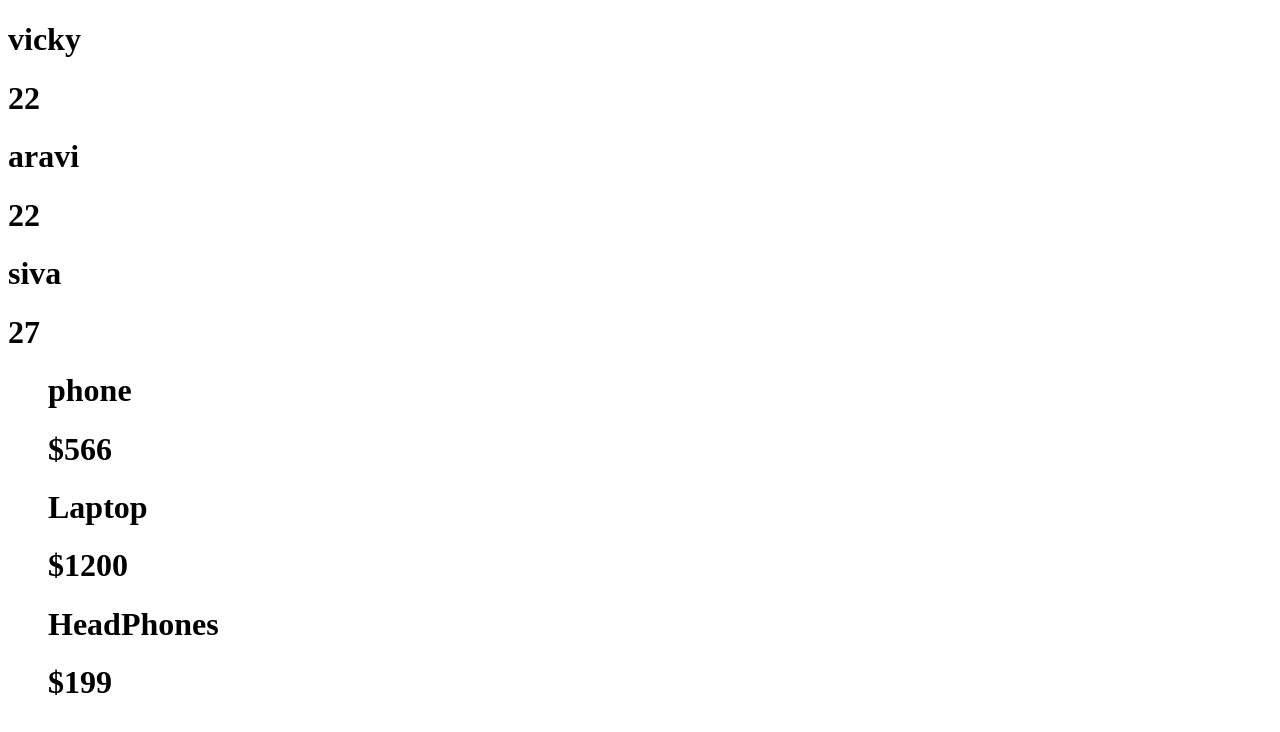
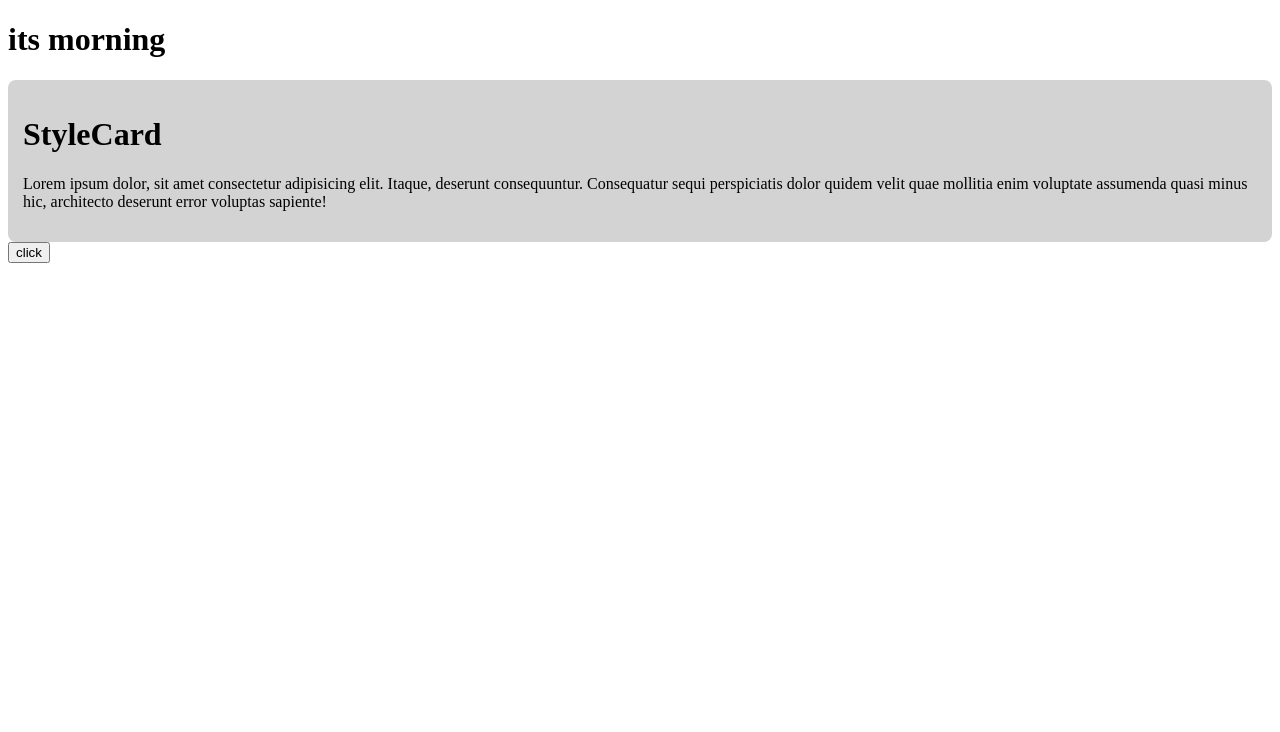
Before and after one commit to Vic-ky10/Map-react.js, a React (Vite) app: page / in a window 1280 px wide. Shown: the top 732 px of the page. Built offline with nearby package versions, Linux system fonts and the light colour scheme.

Commit message:
commited the files

```diff
--- a/src/App.jsx
+++ b/src/App.jsx
@@ -1,14 +1,36 @@
-import Product from "./components/ProductList";
-import UserList from "./components/UserList";
 
+function Cart() {
+
+    const items = [ 'cup','laptop','iphone', 'pc','ps5','xbox']
+
+
+  return (
+
+  <main>
+           <h1>Cart</h1>
+   <h2>
+     {items.length > 0  && <h2> you have {items.length} in your Cart</h2>}
+   </h2>
+     <h2>Products</h2>
+
+      {items.map(map =>(
+          <ul>
+            <li key={Math.random()}> {map}</li>
+          </ul>
+      ))}
+  </main>
+
+
+  )
+}
 
 function App(){
 
 return(
- <>
-    <UserList />
-    <Product />
- </>
+
+
+<Cart />
+
 )
 }
 
--- /dev/null
+++ b/src/components/Button.jsx
@@ -0,0 +1,15 @@
+const Button =() =>{
+    const handle=()=>{
+        return (alert("clicked the message"))
+    }
+
+   return  <button onClick={handle} >click</button>
+}
+
+const Appss=()=>{
+
+    return (
+        <Button  />
+    )
+}
+export default Appss
--- /dev/null
+++ b/src/components/Day.jsx
@@ -0,0 +1,9 @@
+import React from 'react'
+
+function Day({isTime}) {
+return isTime === "morning" ? (<h1>its morning </h1>) : (<h2>its Afternoon </h2>)
+
+
+}
+
+export default Day
--- a/src/components/ProductList.jsx
+++ b/src/components/ProductList.jsx
@@ -1,6 +1,6 @@
 
 
-function Product(){
+function Products(){
     const products =[
         { id: 1, name: "phone" , price: "$566"},
          { id: 1, name: "Laptop" , price: "$1200"},
@@ -20,4 +20,4 @@ function Product(){
      </div>
     )
 }
-export default Product
+export default Products
--- /dev/null
+++ b/src/components/Stylecard.jsx
@@ -0,0 +1,16 @@
+import React from 'react'
+
+function Stylecard() {
+    let styles ={backgroundColor:"lightgray" , padding:'15px' , borderRadius:'8px',color:'black'}
+
+  return (
+   <div style={styles}>
+
+     <h1>StyleCard</h1>
+    <p>Lorem ipsum dolor, sit amet consectetur adipisicing elit. Itaque, deserunt consequuntur. Consequatur sequi perspiciatis dolor quidem velit quae mollitia enim voluptate assumenda quasi minus hic, architecto deserunt error voluptas sapiente!</p>
+
+    </div>
+  )
+}
+
+export default Stylecard
--- a/src/main.jsx
+++ b/src/main.jsx
@@ -2,9 +2,11 @@ import { StrictMode } from 'react'
 import { createRoot } from 'react-dom/client'
 
 import App from './App'
-
-
-
+import Weather from './components/Conditional-rendering.jsx/Weather'
+import Apps from './components/Conditional-rendering.jsx/UserStatus'
+import Day from './components/Day'
+import Stylecard from './components/Stylecard'
+import Appss from './components/Button'
 
 
 
@@ -13,7 +15,9 @@ import App from './App'
 
 createRoot(document.getElementById('root')).render(
   <StrictMode>
-<App />
+<Day isTime ="morning" />
+<Stylecard />
+<Appss />
 
   </StrictMode>,
 )
```
